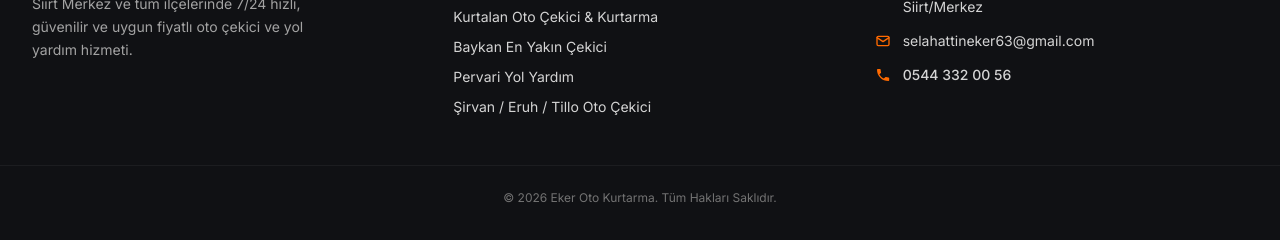
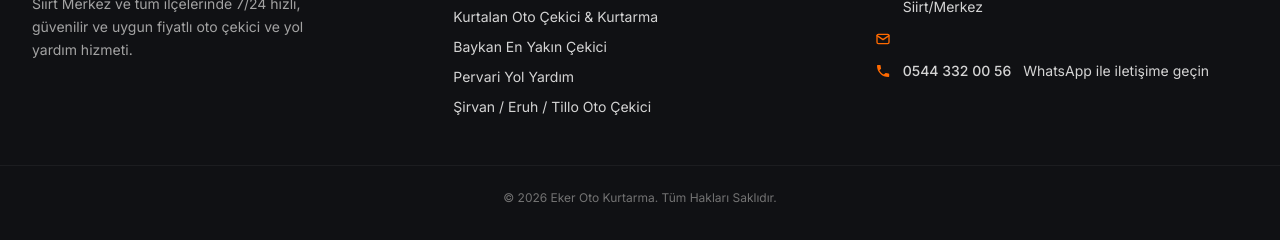
Before and after one commit to seethiscoatnga/eker-oto-kurtarma, a plain HTML site: page index.html in a window 1280 px wide. Shown: the part 3094-3334 px from the top of the page. Drawn offline with nearby package versions, Linux system fonts and the light colour scheme.

Commit message:
Update index.html

```diff
--- a/index.html
+++ b/index.html
@@ -54,7 +54,6 @@
     "description": "Siirt Merkez, Kurtalan, Baykan, Pervari, Şirvan, Eruh ve Tillo'da 7/24 oto çekici, oto kurtarma ve yol yardım hizmeti.",
     "url": "https://www.siirtotokurtarma.com/",
     "telephone": "+905443320056",
-    "email": "selahattineker63@gmail.com",
     "priceRange": "₺₺",
     "image": "https://www.siirtotokurtarma.com/og-image.png.png",
     "logo": "https://www.siirtotokurtarma.com/eker-logo-transparent.png",
@@ -413,11 +412,11 @@
         </li>
         <li class="flex items-center gap-3">
           <svg class="w-4 h-4 text-beacon shrink-0" fill="none" stroke="currentColor" stroke-width="2" viewBox="0 0 24 24"><rect x="3" y="5" width="18" height="14" rx="2"/><path d="m3 7 9 6 9-6" stroke-linecap="round" stroke-linejoin="round"/></svg>
-          <a href="mailto:selahattineker63@gmail.com" class="hover:text-beacon transition-colors">selahattineker63@gmail.com</a>
         </li>
         <li class="flex items-center gap-3">
           <svg class="w-4 h-4 text-beacon shrink-0" fill="currentColor" viewBox="0 0 24 24"><path d="M6.6 10.8c1.4 2.8 3.7 5.1 6.6 6.6l2.2-2.2c.3-.3.7-.4 1.1-.2 1.2.4 2.5.6 3.8.6.6 0 1 .4 1 1V20c0 .6-.4 1-1 1C10.6 21 3 13.4 3 4c0-.6.4-1 1-1h3.5c.6 0 1 .4 1 1 0 1.3.2 2.6.6 3.8.1.4 0 .8-.2 1.1L6.6 10.8z"/></svg>
           <a href="tel:+905443320056" class="hover:text-beacon transition-colors font-medium">0544 332 00 56</a>
+          <a href="https://wa.me/905443320056">WhatsApp ile iletişime geçin</a>
         </li>
       </ul>
     </div>
```
